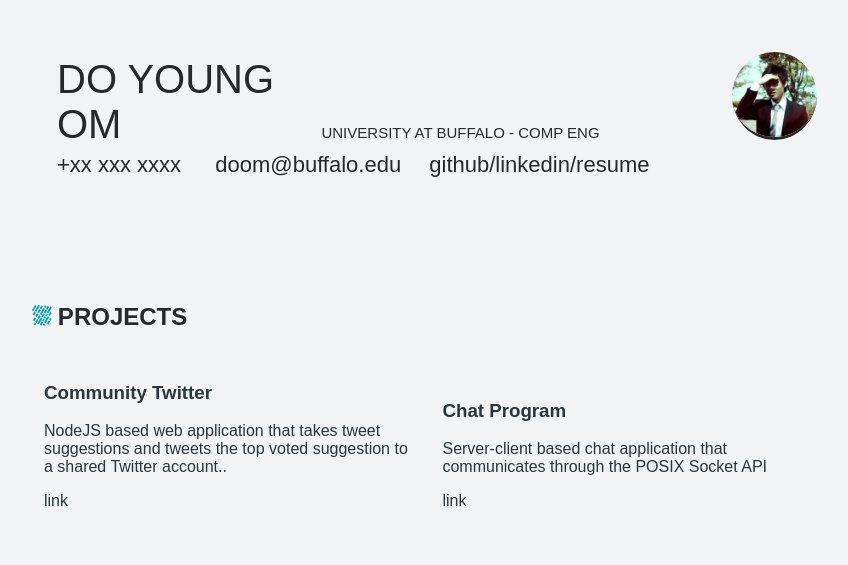
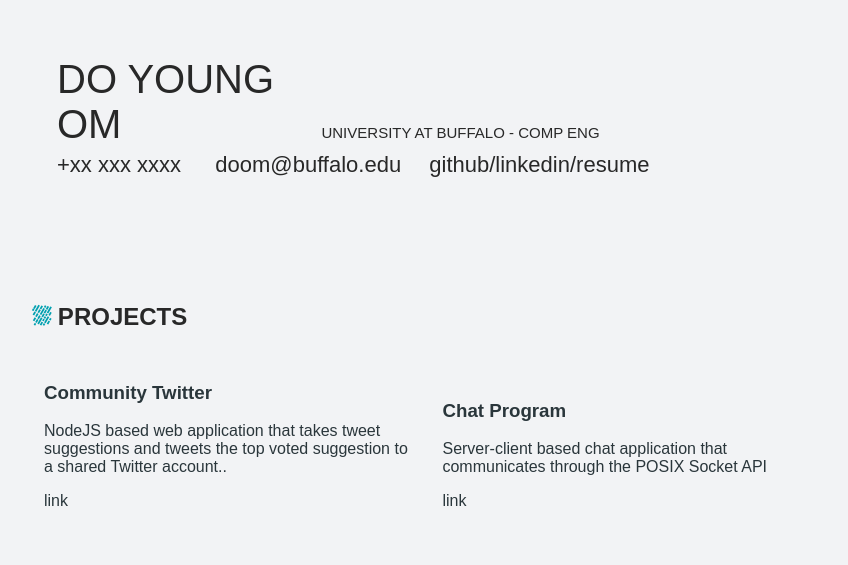
Before and after one commit to doyom123/doyom123.github.io, a plain HTML site: page index.html in a window 1280 px wide. Shown: the whole page, without its empty margins (188-1036 px from the left). Drawn offline with Linux system fonts and the light colour scheme; a web font is replaced by a local one.

Commit message:
prof pic

```diff
--- a/index.html
+++ b/index.html
@@ -13,7 +13,7 @@
 	<body>
 		<div class="contact">
 			<!-- <h2>Do Young Om</h1> -->
-			<img id="profile_pic" src="img/profile_pic.jpg"></img>
+			<!-- <img id="profile_pic" src="img/profile_pic.jpg"></img> -->
 			<div id="name">DO YOUNG OM</div>
 			<div id="about">
 				UNIVERSITY AT BUFFALO - COMP ENG
```
